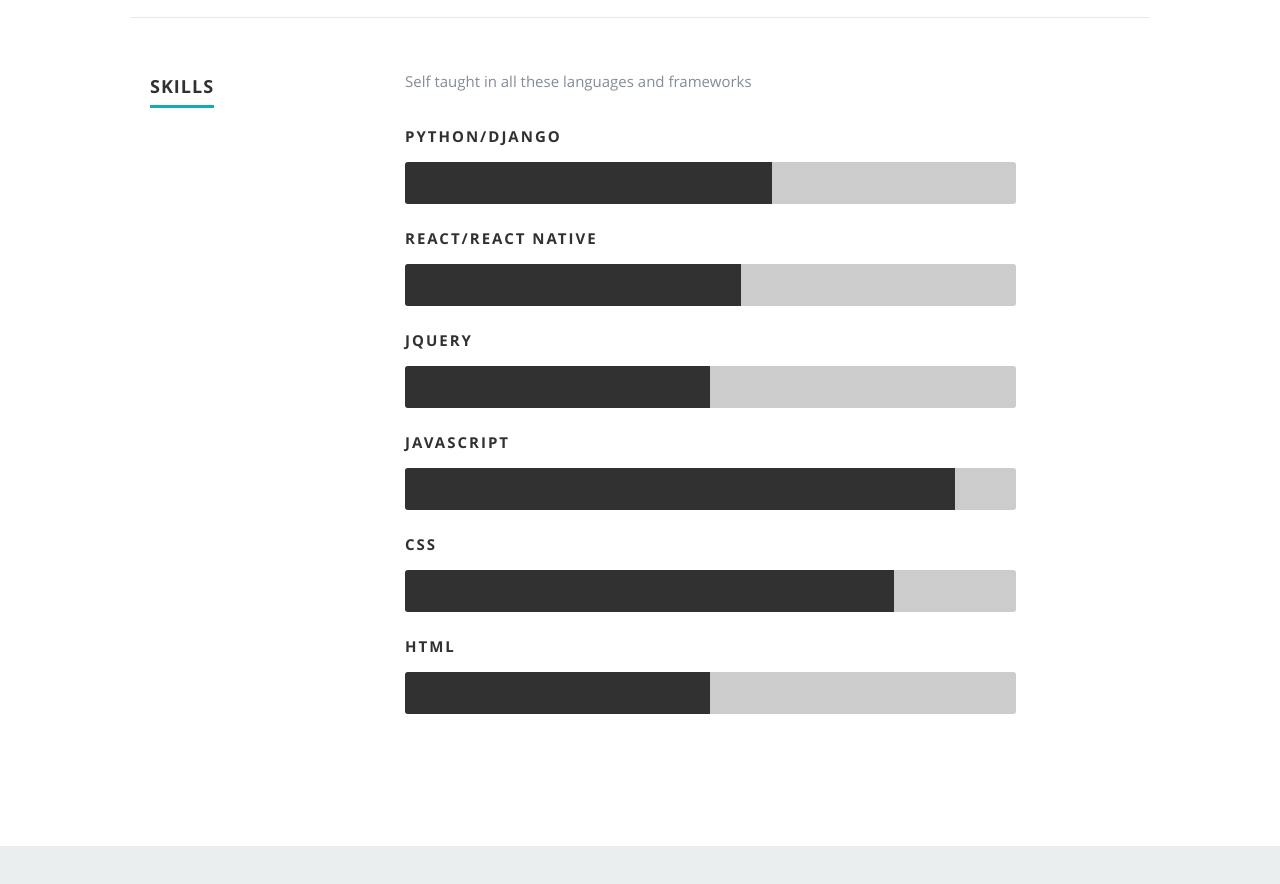
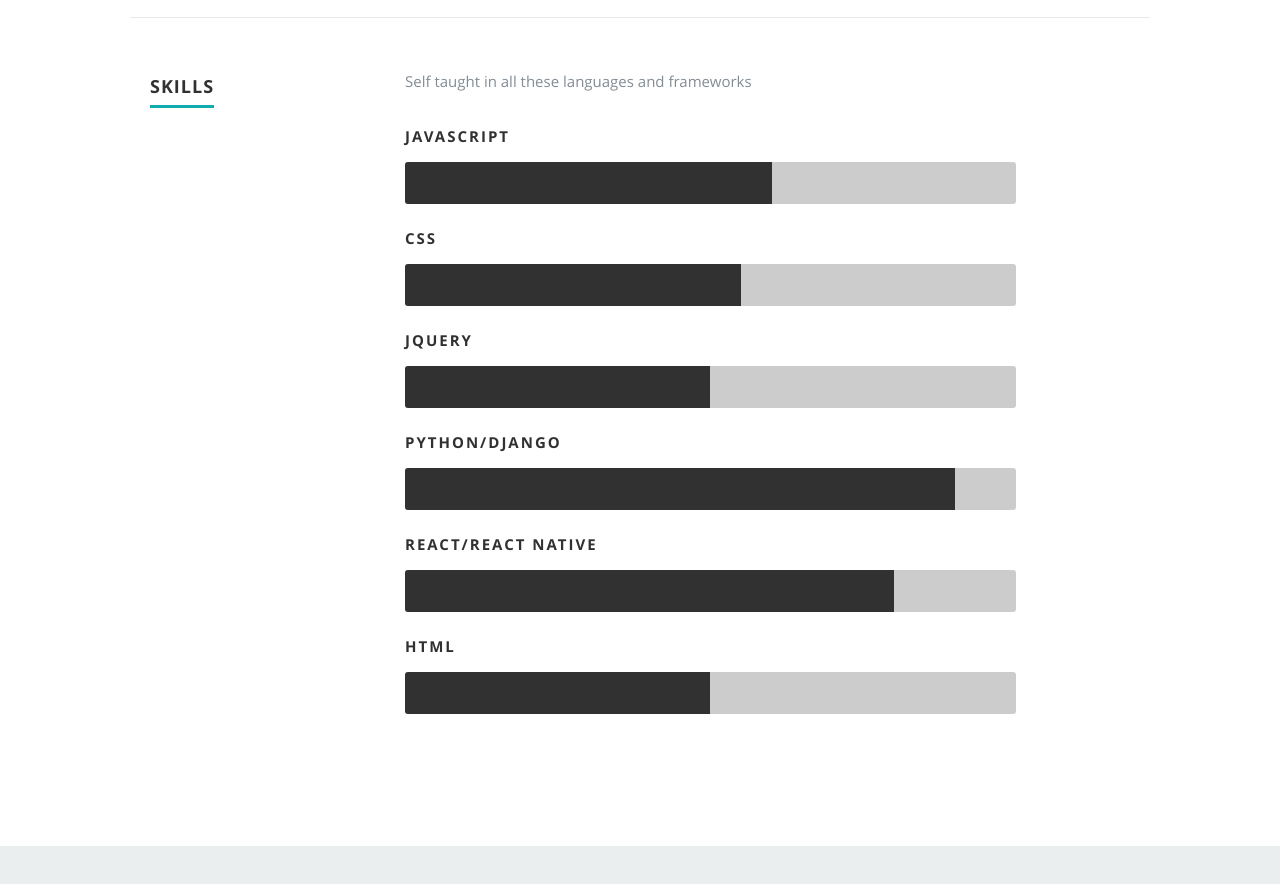
Before and after one commit to gabrielfrischer/resume, a plain HTML site: page index.html in a window 1280 px wide. Shown: the part 4320-5204 px from the top of the page. Drawn offline with nearby package versions, Linux system fonts and the light colour scheme.

Commit message:
updated skills

```diff
--- a/index.html
+++ b/index.html
@@ -460,11 +460,11 @@
 				<div class="bars">
 
 				   <ul class="skills">
-					   <li><span class="bar-expand photoshop"></span><em>Python/Django</em></li>
-                  <li><span class="bar-expand illustrator"></span><em>React/React Native</em></li>
+					   <li><span class="bar-expand photoshop"></span><em>Javascript</em></li>
+                  <li><span class="bar-expand illustrator"></span><em>CSS</em></li>
 						<li><span class="bar-expand wordpress"></span><em>Jquery</em></li>
-						<li><span class="bar-expand css"></span><em>Javascript</em></li>
-						<li><span class="bar-expand html5"></span><em>CSS</em></li>
+						<li><span class="bar-expand css"></span><em>Python/Django</em></li>
+						<li><span class="bar-expand html5"></span><em>React/React Native</em></li>
                   <li><span class="bar-expand jquery"></span><em>HTML</em></li>
 					</ul>
 
```
